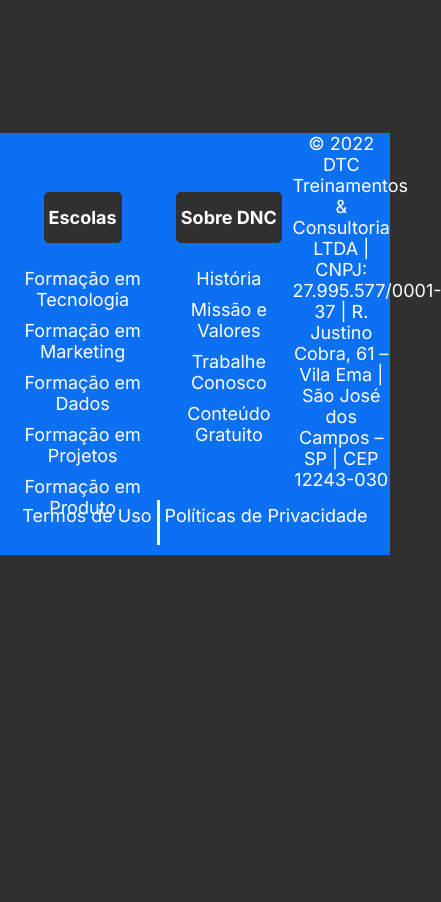
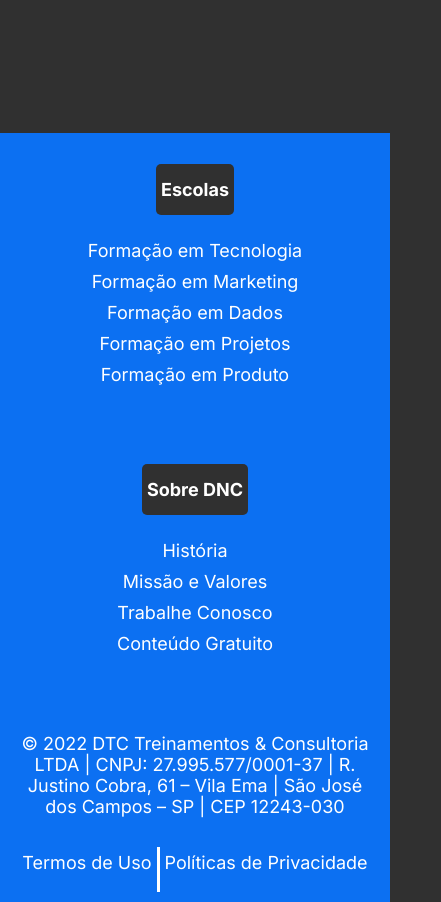
Before and after one commit to c4rm4XXV/Page-Bootcamp-DNC, a plain HTML site: page index.html in a window 390 px wide. Shown: the part 2160-3062 px from the top of the page, 441 px wide, since content can reach past the window. Before the commit the page ends 2715 px from the top, so only its background shows below. Drawn offline with Linux system fonts and the light colour scheme.

Commit message:
Finalização da Responsividade

```diff
--- a/style.css
+++ b/style.css
@@ -291,4 +291,13 @@
     #inputCheckbox li{
         align-items: center;
     }
+
+    footer .linhaOne{
+        flex-direction: column;
+    }
+
+    footer .endereco{
+        width: 95%;
+        margin-bottom:20px;
+    }
 }
```
